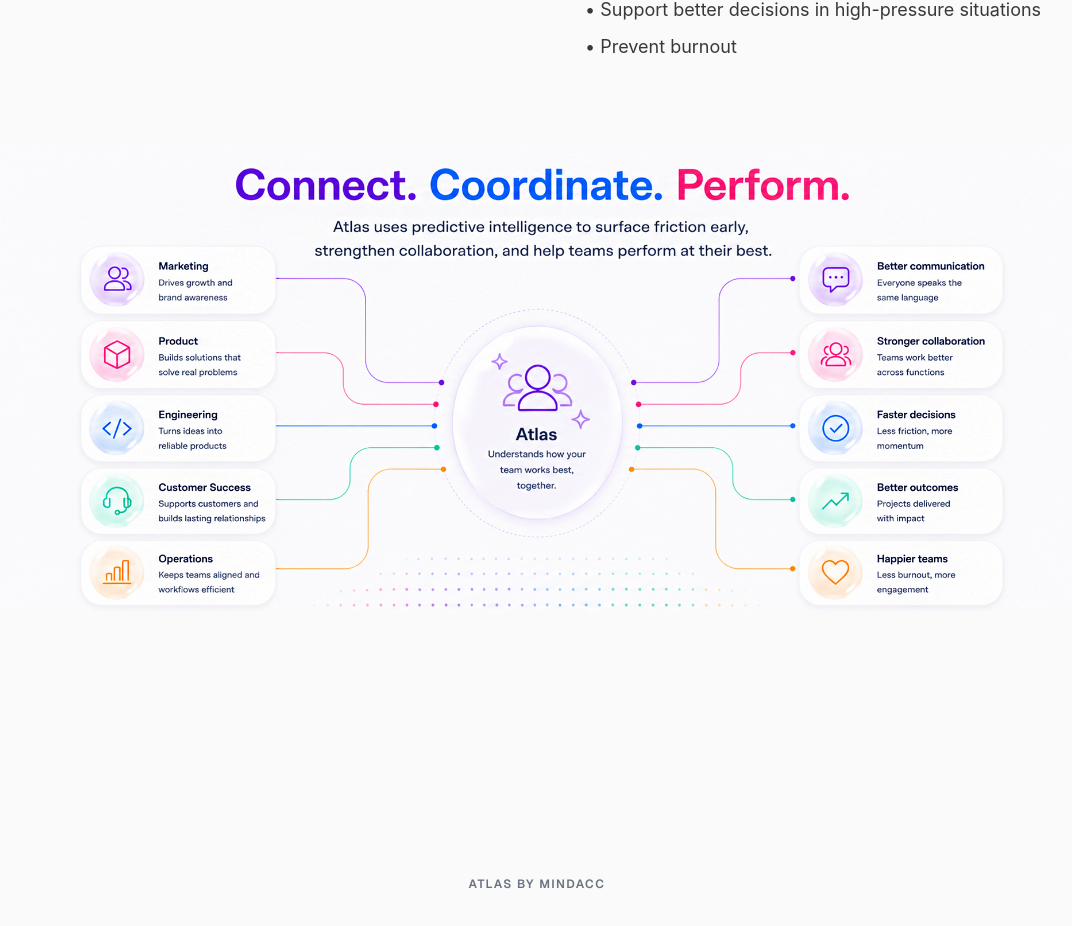
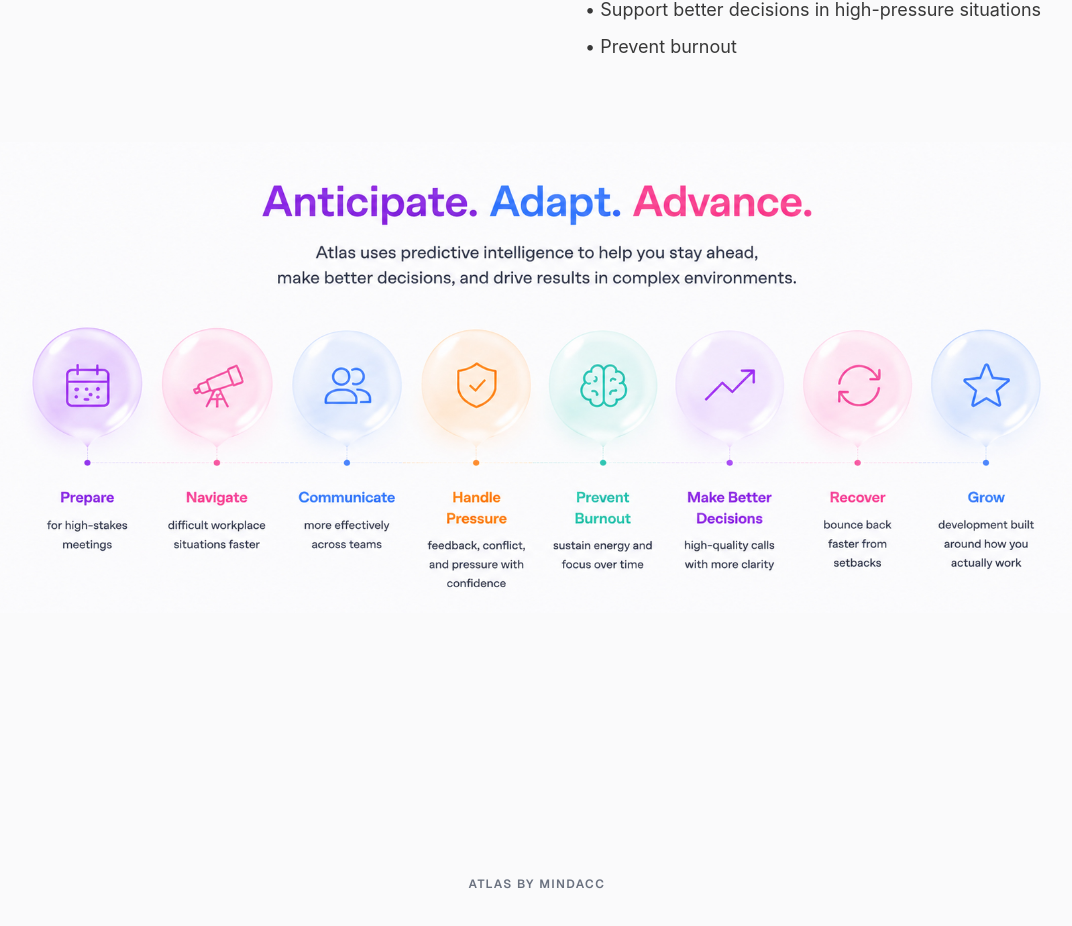
Before and after one commit to martamindacc/v0-Atlas-website-, a Next.js app: page /atlas/teams in a window 1280 px wide. Shown: the part 2471-3397 px from the top of the page, without its empty margins (103-1175 px from the left). Built offline with nearby package versions, Linux system fonts and the light colour scheme.

Commit message:
feat: update team workflow image to v3 with new alt text
Updated image and alt text for better description

```diff
--- a/app/atlas/teams/page.tsx
+++ b/app/atlas/teams/page.tsx
@@ -213,8 +213,8 @@ export default function AtlasTeams() {
         {/* Teams Workflow Diagram - Centered Full Width */}
         <div className="max-w-[1300px] mx-auto px-4 md:px-8 mt-12 md:mt-20 w-full flex items-center justify-center">
           <img
-            src="/images/atlas_teams_workflow_v2.jpg"
-            alt="Connect. Coordinate. Perform."
+            src="/images/atlas_teams_workflow_v3.jpg"
+            alt="Anticipate. Adapt. Advance."
             className="w-full h-auto max-w-[1100px] object-contain"
           />
         </div>
```
Also changed, not shown: public/images/atlas_teams_workflow_v3.jpg (added).
